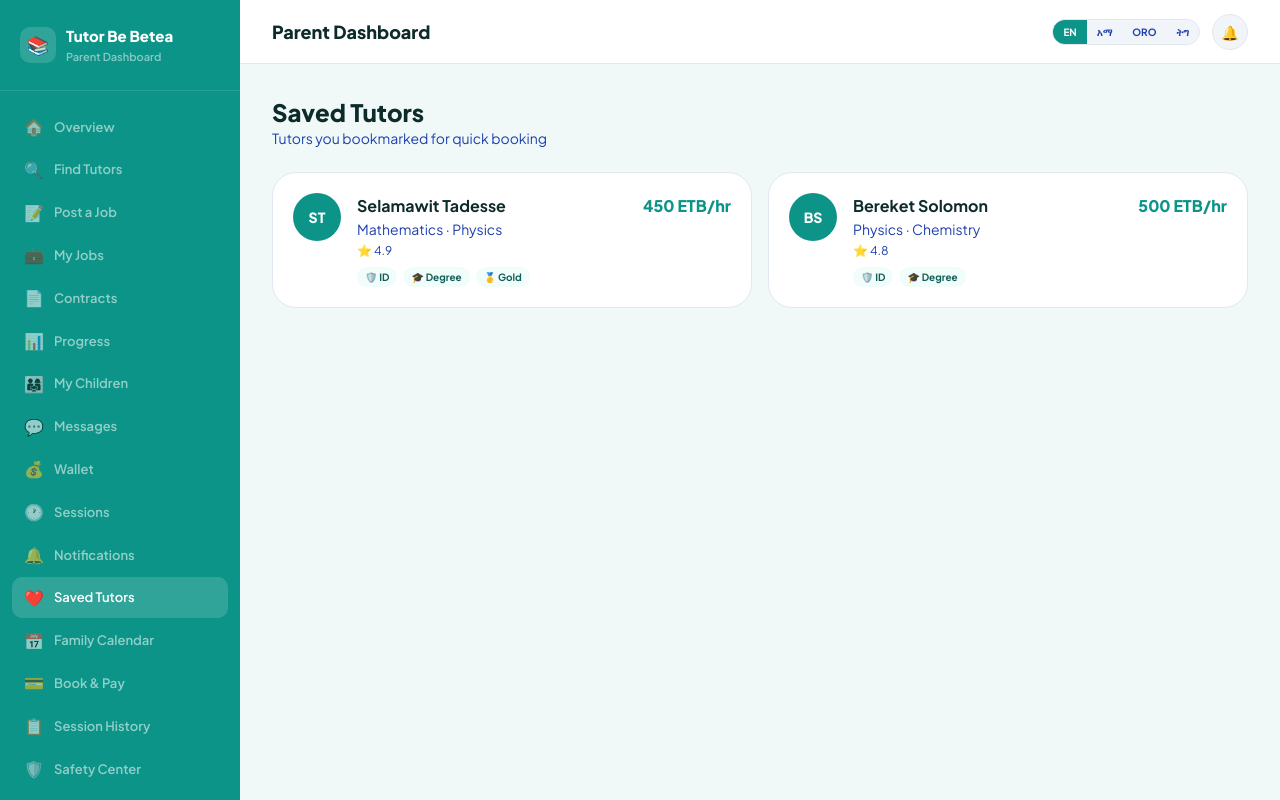
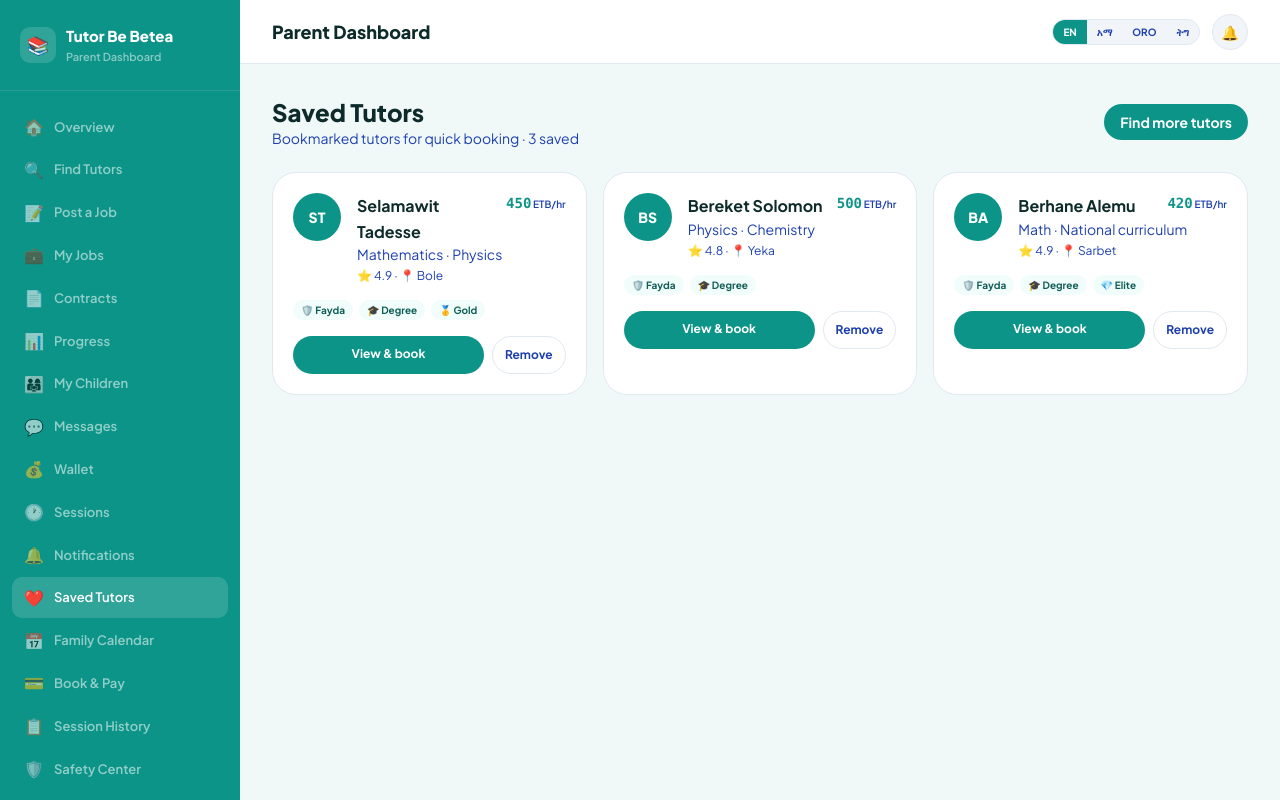
Before and after one commit to Zeordi/tutor-be-betea, a Next.js app in the folder apps/web/: page /parent/favorites in a window 1280 px wide. Shown: the top 800 px of the page. Built offline with nearby package versions, Linux system fonts and the light colour scheme; sample sign-in values are in the browser's storage.

Commit message:
Update page.tsx

```diff
--- a/apps/web/app/parent/favorites/page.tsx
+++ b/apps/web/app/parent/favorites/page.tsx
@@ -1,15 +1,27 @@
 "use client";
 
+import { useState } from "react";
 import Link from "next/link";
 
-const SAVED = [
+type Saved = {
+  id: string;
+  name: string;
+  sub: string;
+  rate: number;
+  rating: number;
+  city: string;
+  badges: string[];
+};
+
+const INITIAL: Saved[] = [
   {
     id: "1",
     name: "Selamawit Tadesse",
     sub: "Mathematics · Physics",
     rate: 450,
     rating: 4.9,
-    badges: ["🛡️ ID", "🎓 Degree", "🥇 Gold"],
+    city: "Bole",
+    badges: ["🛡️ Fayda", "🎓 Degree", "🥇 Gold"],
   },
   {
     id: "2",
@@ -17,29 +29,50 @@ const SAVED = [
     sub: "Physics · Chemistry",
     rate: 500,
     rating: 4.8,
-    badges: ["🛡️ ID", "🎓 Degree"],
+    city: "Yeka",
+    badges: ["🛡️ Fayda", "🎓 Degree"],
+  },
+  {
+    id: "3",
+    name: "Berhane Alemu",
+    sub: "Math · National curriculum",
+    rate: 420,
+    rating: 4.9,
+    city: "Sarbet",
+    badges: ["🛡️ Fayda", "🎓 Degree", "💎 Elite"],
   },
 ];
 
 export default function ParentFavoritesPage() {
+  const [saved, setSaved] = useState(INITIAL);
+
+  const remove = (id: string) => setSaved((prev) => prev.filter((t) => t.id !== id));
+
   return (
     <div className="space-y-6">
+      <div className="flex flex-col gap-3 sm:flex-row sm:items-center sm:justify-between">
         <div>
-        <h1 className="text-2xl font-extrabold text-[var(--text)]">Saved Tutors</h1>
+          <h1 className="text-2xl font-extrabold text-[var(--foreground)]">Saved Tutors</h1>
           <p className="text-sm text-[var(--secondary)]">
-          Tutors you bookmarked for quick booking
+            Bookmarked tutors for quick booking · {saved.length} saved
           </p>
         </div>
+        <Link
+          href="/parent/tutors"
+          className="rounded-xl bg-[var(--primary)] px-4 py-2 text-sm font-bold text-white"
+        >
+          Find more tutors
+        </Link>
+      </div>
 
-      <div className="grid gap-4 md:grid-cols-2">
-        {SAVED.map((t) => (
-          <Link
+      <div className="grid gap-4 md:grid-cols-2 xl:grid-cols-3">
+        {saved.map((t) => (
+          <div
             key={t.id}
-            href={`/parent/tutors/${t.id}`}
-            className="rounded-2xl border border-[var(--border)] bg-[var(--card)] p-5 transition hover:shadow-md"
+            className="rounded-2xl border border-[var(--border)] bg-[var(--card)] p-5"
           >
-            <div className="flex items-start gap-4">
-              <div className="flex h-12 w-12 items-center justify-center rounded-2xl bg-[var(--primary)] text-sm font-black text-white">
+            <div className="mb-4 flex items-start gap-4">
+              <div className="flex h-12 w-12 shrink-0 items-center justify-center rounded-2xl bg-[var(--primary)] text-sm font-black text-white">
                 {t.name
                   .split(" ")
                   .map((n) => n[0])
@@ -48,14 +81,23 @@ export default function ParentFavoritesPage() {
               </div>
               <div className="min-w-0 flex-1">
                 <div className="flex items-start justify-between gap-2">
-                  <p className="font-bold text-[var(--text)]">{t.name}</p>
-                  <p className="shrink-0 font-extrabold text-[var(--primary)]">
-                    {t.rate} ETB/hr
+                  <p className="font-bold text-[var(--foreground)]">{t.name}</p>
+                  <p className="shrink-0 font-mono text-sm font-extrabold text-[var(--primary)]">
+                    {t.rate}
+                    <span className="font-sans text-[10px] font-semibold text-[var(--secondary)]">
+                      {" "}
+                      ETB/hr
+                    </span>
                   </p>
                 </div>
                 <p className="text-sm text-[var(--secondary)]">{t.sub}</p>
-                <p className="mt-1 text-xs text-[var(--secondary)]">⭐ {t.rating}</p>
-                <div className="mt-2 flex flex-wrap gap-1.5">
+                <p className="mt-1 text-xs text-[var(--secondary)]">
+                  ⭐ {t.rating} · 📍 {t.city}
+                </p>
+              </div>
+            </div>
+
+            <div className="mb-4 flex flex-wrap gap-1.5">
               {t.badges.map((b) => (
                 <span
                   key={b}
@@ -65,16 +107,37 @@ export default function ParentFavoritesPage() {
                 </span>
               ))}
             </div>
+
+            <div className="flex gap-2">
+              <Link
+                href={`/parent/tutors/${t.id}`}
+                className="flex-1 rounded-xl bg-[var(--primary)] py-2.5 text-center text-xs font-bold text-white"
+              >
+                View & book
+              </Link>
+              <button
+                type="button"
+                onClick={() => remove(t.id)}
+                className="rounded-xl border border-[var(--border)] px-3 py-2.5 text-xs font-bold text-[var(--secondary)]"
+              >
+                Remove
+              </button>
             </div>
           </div>
-          </Link>
         ))}
       </div>
 
-      {SAVED.length === 0 && (
-        <div className="rounded-2xl border border-dashed border-[var(--border)] p-10 text-center">
-          <p className="font-bold text-[var(--text)]">No saved tutors yet</p>
-          <Link href="/parent/tutors" className="mt-3 inline-block font-bold text-[var(--primary)]">
+      {saved.length === 0 && (
+        <div className="rounded-2xl border border-dashed border-[var(--border)] p-12 text-center">
+          <p className="text-3xl">🤍</p>
+          <p className="mt-2 font-bold text-[var(--foreground)]">No saved tutors yet</p>
+          <p className="mt-1 text-sm text-[var(--secondary)]">
+            Bookmark tutors from Find Tutors to book faster later.
+          </p>
+          <Link
+            href="/parent/tutors"
+            className="mt-4 inline-block font-bold text-[var(--primary)]"
+          >
             Browse tutors →
           </Link>
         </div>
```
Lines whose indentation alone changed are shown as unchanged.
